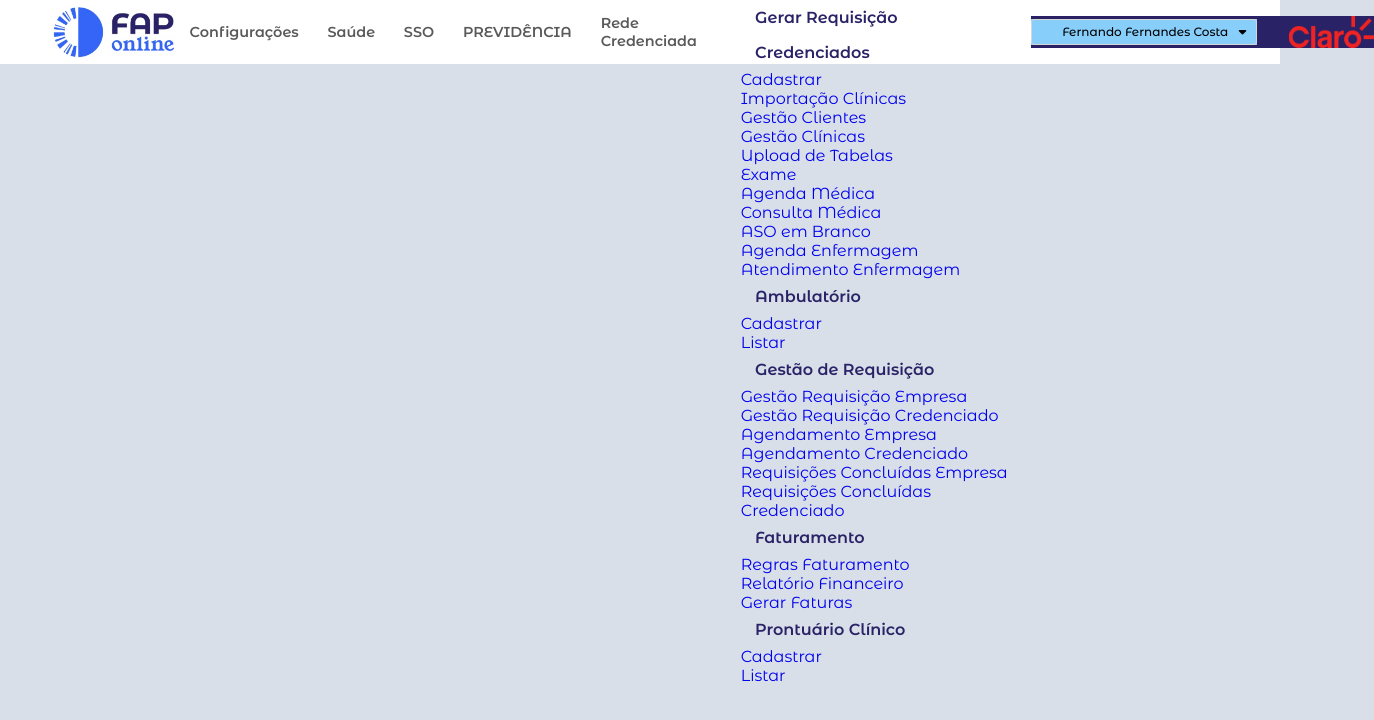
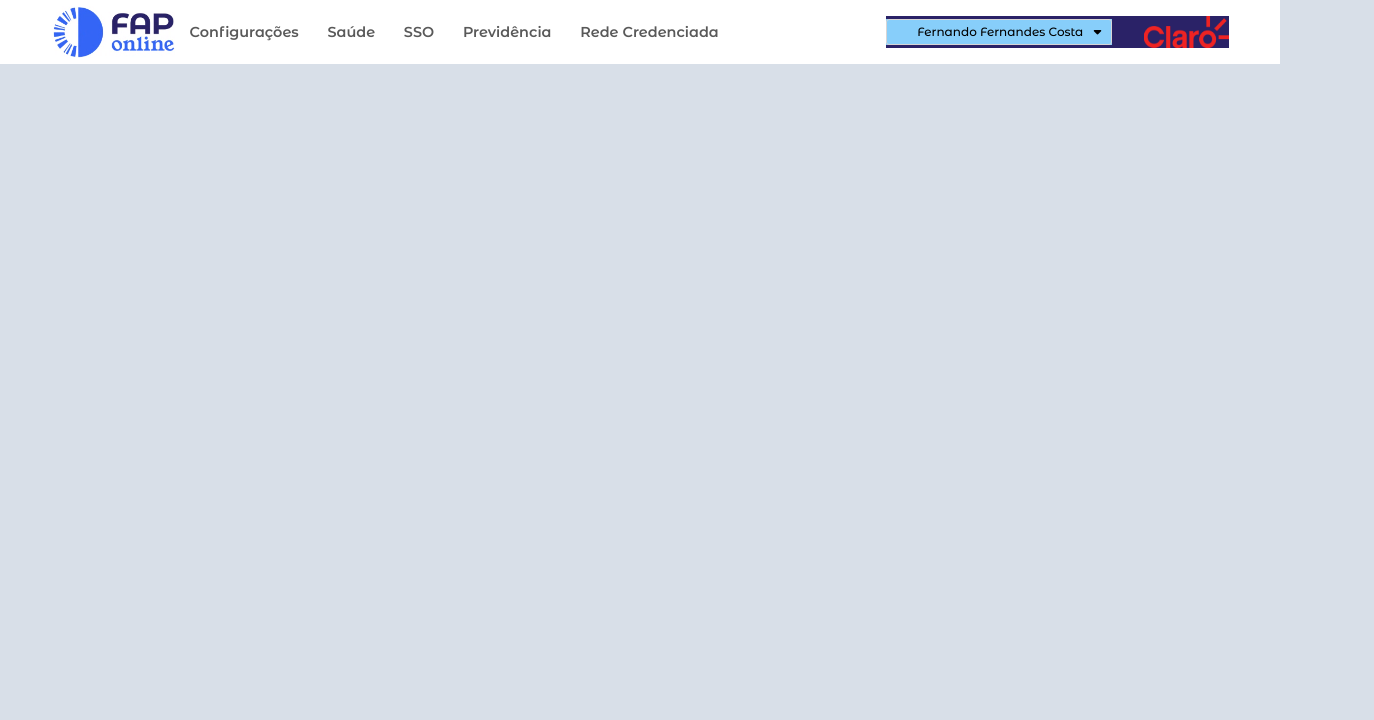
Before and after one commit to fernando-fernandes/faponline, a plain HTML site: page index.html in a window 1280 px wide. Shown: the whole page, 1374 px wide, since content can reach past the window. Drawn offline with Linux system fonts and the light colour scheme.

Commit message:
Rede Credenciada OK

```diff
--- a/index.html
+++ b/index.html
@@ -1019,7 +1019,7 @@
 
           <!-- PREVIDÊNCIA -->
           <li id="aba_previd" runat="server">
-            <a href="javascript:void(0);">PREVIDÊNCIA</a>
+            <a href="javascript:void(0);">Previdência</a>
 
             <nav class="dropdown-nav">
               <div class="dropdown-nav-wrapper">
@@ -1092,88 +1092,132 @@
           <!-- REDE CREDENCIADA -->
           <li runat="server" id="mnuPainelRequisicoes" visible="false">
             <a href="javascript:;">Rede Credenciada</a>
+
+            <nav class="dropdown-nav">
+              <div class="dropdown-nav-wrapper">
                 <ul class="submenu-1" runat="server" id="ul_painel_requisicoes">
+
                   <li id="liGerarRequisicao" runat="server">
                     <a href="admin/FapWeb/GerarRequisicao">Gerar Requisição</a>
                   </li>
 
                   <li id="item_area_credenciado" runat="server" visible="false">
-                <a href="javascript:void(0);">Credenciados</a>
-                <ul class="submenu-2">
+                    <a href="javascript:void(0);">Credenciados<i class="fa-regular fa-chevron-right"></i></a>
+
+                    <ul class="container-submenu2">
                       <li runat="server" id="licadCredenciado" visible="true">
-                    <a href="admin/FapWeb/CadastroCredenciado">Cadastrar</a>
+                        <div class="submenu-2">
+                          <h3><a href="admin/FapWeb/CadastroCredenciado">Cadastrar</a></h3>
+                        </div>
                       </li>
                       <li runat="server" id="liImportacaoClinicaExame" visible="true">
-                    <a href="admin/FapWeb/ImportacaoCredenciadoExame">Importação Clínicas</a>
+                        <div class="submenu-2">
+                          <h3><a href="admin/FapWeb/ImportacaoCredenciadoExame">Importação Clínicas</a></h3>
+                        </div>
                       </li>
                       <li runat="server" id="liGestaoCliente" visible="true">
-                    <a href="admin/RedeCredenciada/GestaoCliente">Gestão Clientes</a>
+                        <div class="submenu-2">
+                          <h3><a href="admin/RedeCredenciada/GestaoCliente">Gestão Clientes</a></h3>
+                        </div>
                       </li>
                       <li runat="server" id="liGestaoCredEmp" visible="true">
-                    <a href="admin/RedeCredenciada/GestaoCredenciadoEmp">Gestão Clínicas</a>
+                        <div class="submenu-2">
+                          <h3><a href="admin/RedeCredenciada/GestaoCredenciadoEmp">Gestão Clínicas</a></h3>
+                        </div>
                       </li>
                       <li id="liUploadTabela" runat="server" visible="true">
-                    <a href="admin/RedeCredenciada/UploadServicos">Upload de Tabelas</a>
+                        <div class="submenu-2">
+                          <h3><a href="admin/RedeCredenciada/UploadServicos">Upload de Tabelas</a></h3>
+                        </div>
                       </li>
 
                       <li id="AreaCredenciadosExame" runat="server">
-                    <a href="/admin/funcionarios/exames/cadastrar">Exame</a>
+                        <div class="submenu-2">
+                          <h3><a href="/admin/funcionarios/exames/cadastrar">Exame</a></h3>
+                        </div>
                       </li>
                       <li id="AreaCredenciadosAgendaMedica" runat="server">
-                    <a href="/admin/medico/agenda">Agenda Médica</a>
+                        <div class="submenu-2">
+                          <h3><a href="/admin/medico/agenda">Agenda Médica</a></h3>
+                        </div>
                       </li>
                       <li id="AreaCredenciadosConsultaMedica" runat="server">
-                    <a href="admin/medico/consultas">Consulta Médica</a>
+                        <div class="submenu-2">
+                          <h3><a href="admin/medico/consultas">Consulta Médica</a></h3>
+                        </div>
                       </li>
                       <li id="AreaCredenciadosAso" runat="server">
-                    <a href="/admin/AreaCredenciado/ASO">ASO em Branco</a>
+                        <div class="submenu-2">
+                          <h3><a href="/admin/AreaCredenciado/ASO">ASO em Branco</a></h3>
+                        </div>
                       </li>
                       <li id="AreaCredenciadoAgendaEnfermagem" runat="server">
-                    <a href="/admin/enfermaria/agenda/">Agenda Enfermagem</a>
+                        <div class="submenu-2">
+                          <h3><a href="/admin/enfermaria/agenda/">Agenda Enfermagem</a></h3>
+                        </div>
                       </li>
                       <li id="AreaCredenciadoAtendimentoEnfermagem" runat="server">
-                    <a href="/admin/registro-queixa">Atendimento Enfermagem</a>
+                        <div class="submenu-2">
+                          <h3><a href="/admin/registro-queixa">Atendimento Enfermagem</a></h3>
+                        </div>
                       </li>
                     </ul>
                   </li>
 
                   <li id="item_ambulatorio" runat="server" visible="false">
-                <a href="javascript:void(0);">Ambulatório</a>
-                <ul class="submenu-2">
+                    <a href="javascript:void(0);">Ambulatório<i class="fa-regular fa-chevron-right"></i></a>
+                    <ul class="container-submenu2">
                       <li runat="server" id="item_ambulatorio_cadastrar" visible="true">
-                    <a href="admin/ambulatorio/cadastrar">Cadastrar</a>
+                        <div class="submenu-2">
+                          <h3><a href="admin/ambulatorio/cadastrar">Cadastrar</a></h3>
+                        </div>
                       </li>
                       <li runat="server" id="item_ambulatorio_listar" visible="true">
-                    <a href="admin/ambulatorio/listar">Listar</a>
+                        <div class="submenu-2">
+                          <h3><a href="admin/ambulatorio/listar">Listar</a></h3>
+                        </div>
                       </li>
                     </ul>
                   </li>
 
                   <li id="item_area_credenciado_gestao" runat="server" visible="false">
-                <a href="javascript:void(0);">Gestão de Requisição</a>
-                <ul class="submenu-2">
+                    <a href="javascript:void(0);">Gestão de Requisição<i class="fa-regular fa-chevron-right"></i></a>
+                    <ul class="container-submenu2">
                       <li runat="server" id="liGestaoRequisicao" visible="true">
-                    <a href="admin/FapWeb/GestaoRequisicao">Gestão Requisição Empresa</a>
+                        <div class="submenu-2">
+                          <h3><a href="admin/FapWeb/GestaoRequisicao">Gestão Requisição Empresa</a></h3>
+                        </div>
                       </li>
                       <li runat="server" id="liGestaoCredenciado" visible="true">
-                    <a href="admin/FapWeb/GestaoCredenciado">Gestão Requisição Credenciado</a>
+                        <div class="submenu-2">
+                          <h3><a href="admin/FapWeb/GestaoCredenciado">Gestão Requisição Credenciado</a></h3>
+                        </div>
                       </li>
                       <li runat="server" id="liGestaoAgendaEmpresa" visible="true">
-                    <a href="admin/RedeCredenciada/AgendaEspecialidade">Agendamento Empresa</a>
+                        <div class="submenu-2">
+                          <h3><a href="admin/RedeCredenciada/AgendaEspecialidade">Agendamento Empresa</a></h3>
+                        </div>
                       </li>
                       <li runat="server" id="liGestaoAgendaCredenciado" visible="true">
-                    <a href="admin/RedeCredenciada/AgendaEspecialidadeCred">Agendamento Credenciado</a>
+                        <div class="submenu-2">
+                          <h3><a href="admin/RedeCredenciada/AgendaEspecialidadeCred">Agendamento Credenciado</a></h3>
+                        </div>
                       </li>
-
                       <li runat="server" id="liRequisicaoConcluidaEmpresa" visible="true">
-                    <a href="admin/FapWeb/Financeiro/RequisicoesFinalizadas">Requisições Concluídas Empresa</a>
+                        <div class="submenu-2">
+                          <h3><a href="admin/FapWeb/Financeiro/RequisicoesFinalizadas">Requisições Concluídas Empresa</a></h3>
+                        </div>
                       </li>
                       <li
                         runat="server"
                         id="liRequisicaoConcluidaCredenciado"
                         visible="true">
+                        <div class="submenu-2">
+                          <h3>
                             <a
                               href="admin/FapWeb/Financeiro/RequisicoesFinalizadasCredenciado">Requisições Concluídas Credenciado</a>
+                          </h3>
+                        </div>
                       </li>
                     </ul>
                   </li>
@@ -1182,16 +1226,22 @@
                     id="item_area_credenciado_faturamento"
                     runat="server"
                     visible="false">
-                <a a href="javascript:void(0);">Faturamento</a>
-                <ul class="submenu-2">
+                    <a a href="javascript:void(0);">Faturamento<i class="fa-regular fa-chevron-right"></i></a>
+                    <ul class="container-submenu2">
                       <li runat="server" id="liRegraFaturamento" visible="true">
-                    <a href="admin/FapWeb/Financeiro/RegraFaturamento">Regras Faturamento</a>
+                        <div class="submenu-2">
+                          <h3><a href="admin/FapWeb/Financeiro/RegraFaturamento">Regras Faturamento</a></h3>
+                        </div>
                       </li>
                       <li runat="server" id="liRelatorioFinanceiro" visible="true">
-                    <a href="admin/FapWeb/RelatorioFinanceiro">Relatório Financeiro</a>
+                        <div class="submenu-2">
+                          <h3><a href="admin/FapWeb/RelatorioFinanceiro">Relatório Financeiro</a></h3>
+                        </div>
                       </li>
                       <li runat="server" id="liGerarFaturas" visible="true">
-                    <a href="admin/FapWeb/GerarFaturas">Gerar Faturas</a>
+                        <div class="submenu-2">
+                          <h3><a href="admin/FapWeb/GerarFaturas">Gerar Faturas</a></h3>
+                        </div>
                       </li>
                     </ul>
                   </li>
@@ -1200,17 +1250,25 @@
                     id="AreaCredenciadosProntuarioMantris"
                     runat="server"
                     visible="false">
-                <a href="javascript:void(0);">Prontuário Clínico</a>
-                <ul class="submenu-2">
+                    <a href="javascript:void(0);">Prontuário Clínico<i class="fa-regular fa-chevron-right"></i></a>
+                    <ul class="container-submenu2">
                       <li id="item_prontuario_cadastrar" runat="server">
-                    <a href="admin/ProntuarioMantris">Cadastrar</a>
+                        <div class="submenu-2">
+                          <h3><a href="admin/ProntuarioMantris">Cadastrar</a></h3>
+                        </div>
                       </li>
                       <li id="item_prontuario_listar" runat="server">
-                    <a href="admin/ListaProntuarioMantris">Listar</a>
+                        <div class="submenu-2">
+                          <h3><a href="admin/ListaProntuarioMantris">Listar</a></h3>
+                        </div>
                       </li>
                     </ul>
                   </li>
                 </ul>
+              </div>
+            </nav>
+
+
           </li>
 
         </ul>
```
Lines whose indentation alone changed are shown as unchanged.
